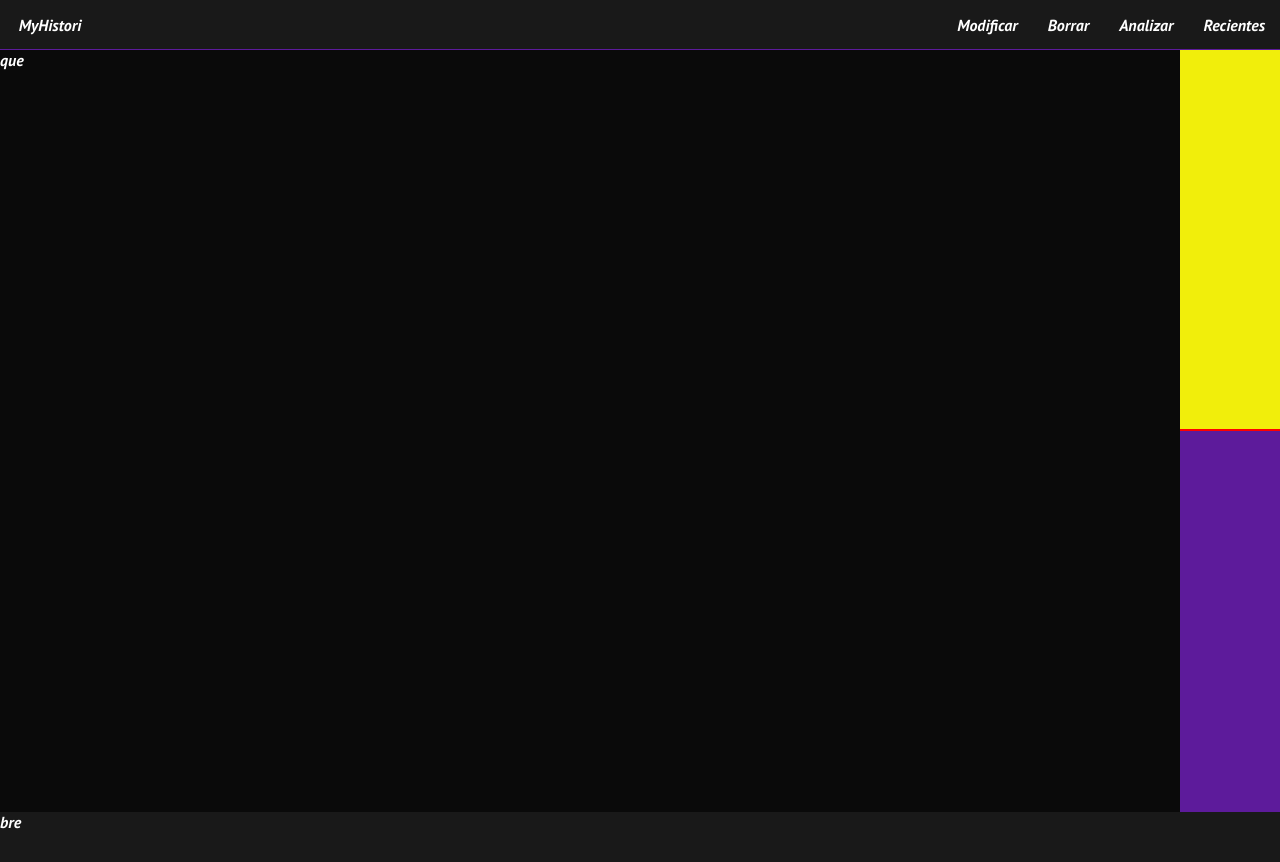
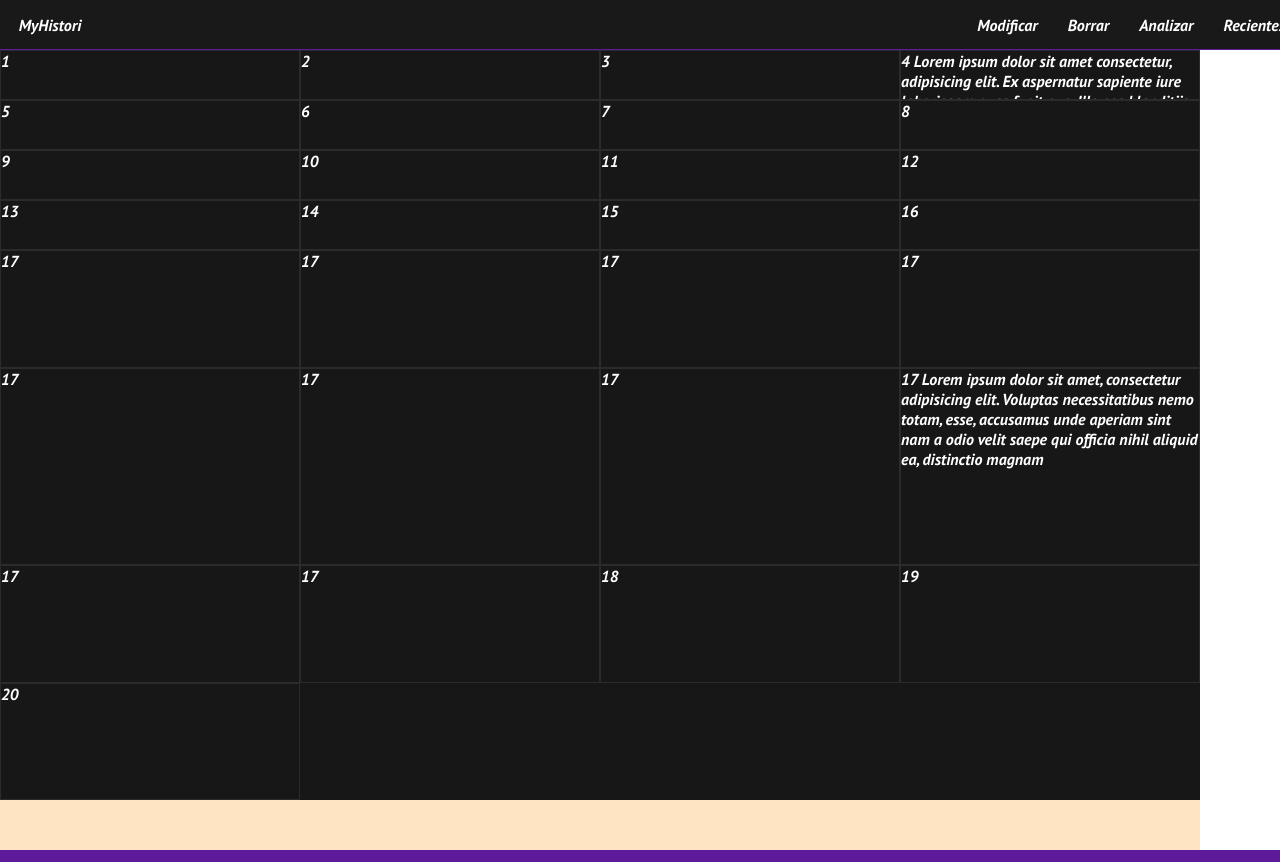
Before and after one commit to Jes015/css-grid, a plain HTML site: page index.html in a window 1280 px wide. Drawn offline with Linux system fonts and the light colour scheme.

Commit message:
implicit grid and grid-block/inline

```diff
--- a/index.html
+++ b/index.html
@@ -21,13 +21,40 @@
         </nav>
     </header>
     <main>
+        <div>1</div>
+        <div>2</div>
+        <div>3</div>
+        <div>4 Lorem ipsum dolor sit amet consectetur, adipisicing elit. Ex aspernatur sapiente iure laboriosam quas fugit quo. Illo eos blanditiis excepturi quis quasi. Illum maxime facere cum officiis, doloribus eius sint!</div>
+        <div>5</div>
+        <div>6</div>
+        <div>7</div>
+        <div>8</div>
+        <div>9</div>
+        <div>10</div>
+        <div>11</div>
+        <div>12</div>
+        <div>13</div>
+        <div>14</div>
+        <div>15</div>
+        <div>16</div>
+        <div>17</div>
+        <div>17</div>
+        <div>17</div>
+        <div>17</div>
+        <div>17</div>
+        <div>17</div>
+        <div>17</div>
+        <div>17 Lorem ipsum dolor sit amet, consectetur adipisicing elit. Voluptas necessitatibus nemo totam, esse, accusamus unde aperiam sint nam a odio velit saepe qui officia nihil aliquid ea, distinctio magnam </div>
+        <div>17</div>
+        <div>17</div>
+        <div>18</div>
+        <div>19</div>
+        <div>20</div>
     </main>
     <aside>
-        que
     </aside>
+    <footer>
 
-    <footer>
-        bre
     </footer>
 </body>
 </html>
--- a/styles.css
+++ b/styles.css
@@ -18,18 +18,18 @@ body{
     font-family: var(--primary-Font);
     display: grid;
     grid-template-columns: 1fr 100px;
-    grid-template-rows: 50px repeat(2, calc(53.9vh - 50px)) 50px;
+    grid-template-rows: 50px calc(100vh - 50px) 50px;
     grid-template-areas:
     "header header"
-    "aside main"
-    "aside ."
-    "footer footer";
+    "main aside"
+    "footer aside"
+
 }
 
 header{
     grid-area: header;
     display: grid;
-    grid-template-columns: 100px 1fr;
+    grid-template-columns: 100px auto;
     align-items: center;
     text-align: center;
     overflow: hidden;
@@ -39,18 +39,26 @@ header{
 }
 
 main{
-    grid-area: main;
+    grid-area:main;
+    background-color: rgb(23,23,23);
     display: grid;
-    background-color: var(--terceary-Color);
-    border-bottom:2px solid red;
+    grid-template-columns: repeat(4, 300px);
+    grid-template-rows: repeat(4, 50px);
+}
+
+div{
+    border: 1px solid rgb(43,43,43);
+    overflow: hidden;
 }
 
 aside{
     grid-area:aside;
+    background-color: white;
 }
 
 footer{
     grid-area:footer;
+    background-color: bisque;
 }
 
 header nav ul{
@@ -66,10 +74,10 @@ header nav ul li{
     cursor: pointer;
 }
 
-aside{
+.main-nav{
     background-color: var(--url-background);
 }
 
-footer{
+.main-edit{
     background-color: var(--secundary-Color);
 }
```
